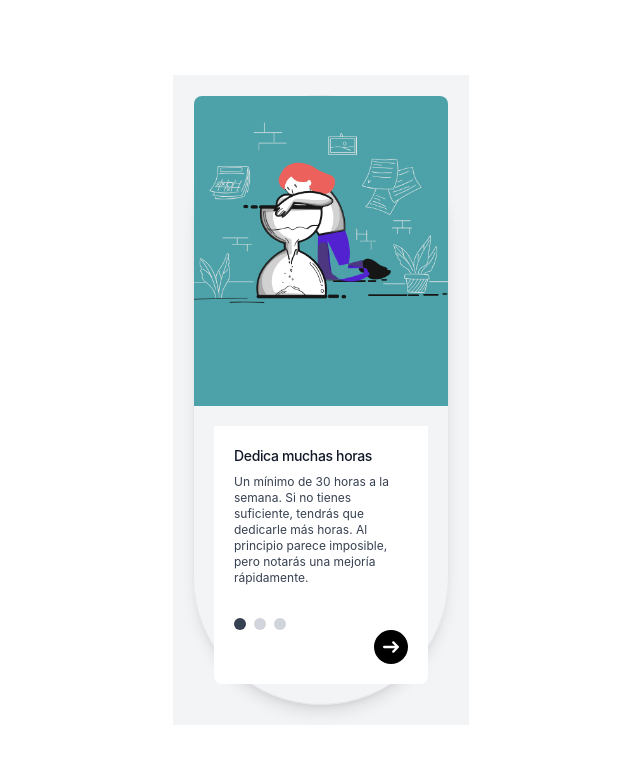
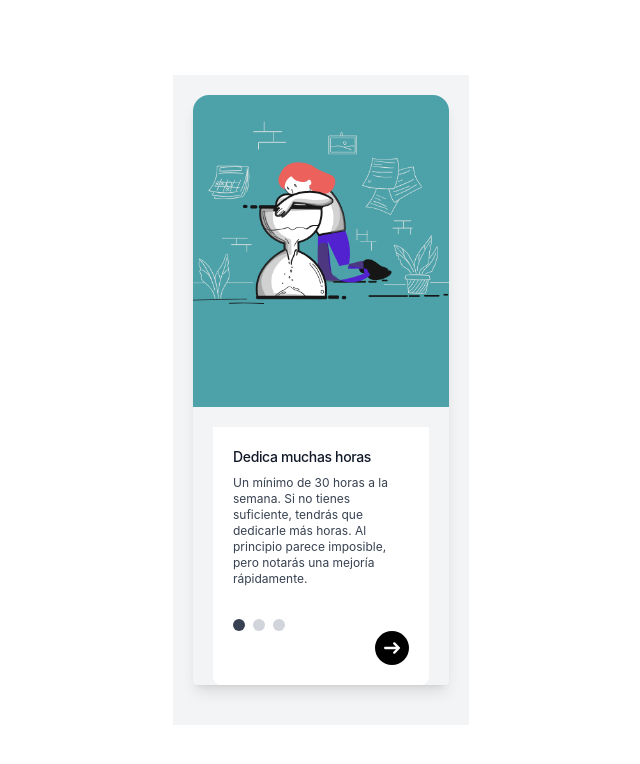
Before and after one commit to Orealba/Sprint-5-Onboarding-digital-React-, a React (Vite) app: page / in a window 1280 px wide. Shown: the top 764 px of the page, without its empty margins (319-959 px from the left). Built offline with nearby package versions, Linux system fonts and the light colour scheme.

Commit message:
finish the styles

```diff
--- /dev/null
+++ b/src/components/Card.css
@@ -0,0 +1,42 @@
+.card-css{
+  border-top-left-radius: 1rem;
+  border-top-right-radius: 1rem;
+}
+
+.img-card {
+  border-top-left-radius: 1rem;
+  border-top-right-radius: 1rem;
+  cursor: auto;
+}
+.p {
+  cursor: auto;
+}
+@keyframes slideOutLeft {
+  0% {
+    transform: translateX(0);
+    opacity: 1;
+  }
+  100% {
+    transform: translateX(-100%);
+    opacity: 0;
+  }
+}
+
+@keyframes slideInRight {
+  0% {
+    transform: translateX(100%);
+    opacity: 0;
+  }
+  100% {
+    transform: translateX(0);
+    opacity: 1;
+  }
+}
+
+.image-exit {
+  animation: slideOutLeft 0.5s forwards;
+}
+
+.image-enter {
+  animation: slideInRight 0.5s forwards;
+}
--- a/src/components/MyButton.css
+++ b/src/components/MyButton.css
@@ -1,13 +1,15 @@
 .my-button-css {
   background-color: black;
 }
-
+.my-button-css:hover .my-button-css-arrow {
+  stroke: black;
+}
 .my-button-css:hover {
   background-color: transparent;
 }
 .my-button-css-arrow {
   stroke: white;
 }
-.my-button-css-arrow:hover,:active {
-    stroke: black;
-  }
+.my-button-css-arrow:hover {
+  stroke: black;
+}
--- a/src/components/card.tsx
+++ b/src/components/card.tsx
@@ -1,5 +1,7 @@
 import MyButton from './MyButton';
 import Indicator from './Indicator';
+import './Card.css';
+import { useState, useEffect } from 'react';
 
 export default function Card({
   title,
@@ -22,14 +24,28 @@ export default function Card({
   totalSteps: number;
   onStepChange: (index: number) => void;
 }): JSX.Element {
+  const [currentImage, setCurrentImage] = useState(image);
+  const [animationClass, setAnimationClass] = useState('image-enter');
+
+  useEffect(() => {
+    setAnimationClass('image-exit');
+
+    const timer = setTimeout(() => {
+      setCurrentImage(image);
+      setAnimationClass('image-enter');
+    }, 500);
+
+    return () => clearTimeout(timer);
+  }, [step, image]);
+
   return (
     <div className="max-w-sm  p-5  ">
       {/* card */}
-      <div className="border w-64  rounded-full shadow-lg relative ">
+      <div className=" w-64  rounded shadow-lg relative card-css ">
         <a href="#">
           <img
-            className="rounded-t-lg pt-6"
-            src={image}
+            className={` pt-6 ${animationClass} img-card`}
+            src={currentImage}
             alt={title}
             style={{ backgroundColor: bgColor, paddingBottom: 100 }}
           />
--- a/src/components/myButton.tsx
+++ b/src/components/myButton.tsx
@@ -10,7 +10,7 @@ export default function MyButton({ onClick, direction }: MyButtonProps) {
     <button
       type="button"
       onClick={onClick}
-      className="   font-medium rounded-full text-sm p-2 text-center inline-flex items-center  my-button-css">
+      className="   font-medium rounded-full text-sm  p-2 text-center inline-flex items-center  my-button-css">
       <svg
         className="w-4 h-4"
         aria-hidden="true"
```
